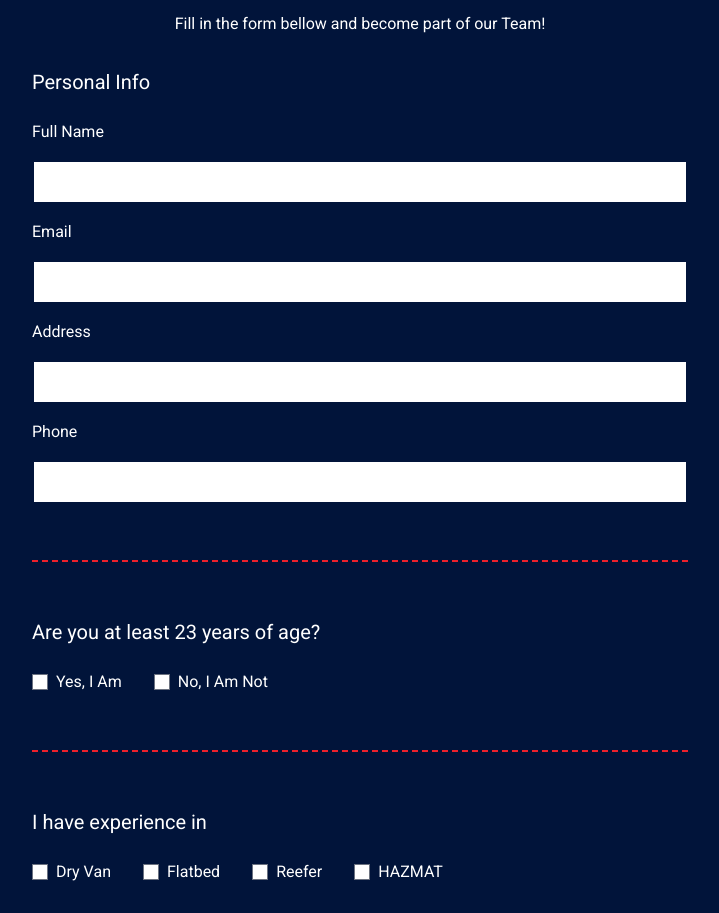
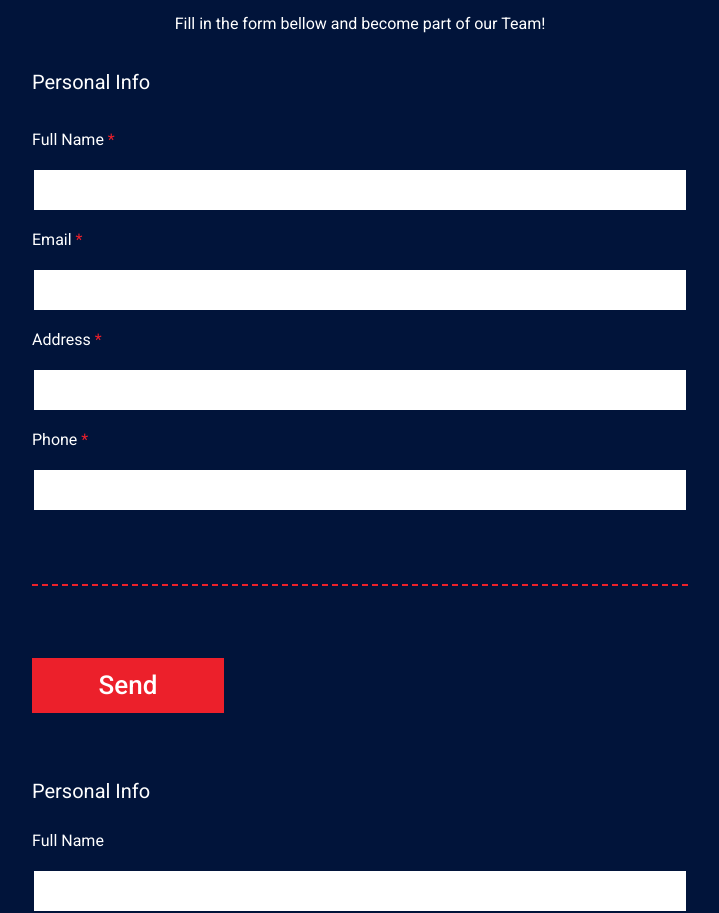
Before and after one commit to NenadVrtue/route-carriers, a Gatsby site: page /apply-now in a window 1280 px wide. Shown: the part 980-1893 px from the top of the page, without its empty margins (280-999 px from the left). Built offline with nearby package versions, Linux system fonts and the light colour scheme; Gatsby itself is replaced by a stand-in of ours.

Commit message:
error style,. apply early

```diff
--- a/src/components/applyForm.js
+++ b/src/components/applyForm.js
@@ -1,4 +1,10 @@
 import React from 'react'
+import { Formik, Form, Field , ErrorMessage} from 'formik'
+const encode = (data) => {
+  return Object.keys(data)
+    .map(key => encodeURIComponent(key) + "=" + encodeURIComponent(data[key]))
+    .join("&");
+}
 
 const ApplyForm = () => {
     return (
@@ -10,6 +16,83 @@ const ApplyForm = () => {
             <div className="bg-main-red w-24 h-2 my-7"></div>
 
             <p className="text-center font-body max-w-prose text-white leading-6">Fill in the form bellow and become part of our Team!</p>
+
+            <h3 className="text-white font-body text-xl w-full pl-2 mt-8">Personal Info</h3>
+
+            <Formik
+                initialValues={{
+                name: '',
+                email: '',
+                address: '',
+                phone: '',
+                }}
+                onSubmit={(values, actions) => {
+                fetch("/", {
+                method: "POST",
+                headers: { "Content-Type": "application/x-www-form-urlencoded" },
+                body: encode({ "form-name": "apply", ...values })
+                })
+                .then(() => {
+                alert('Success');
+                actions.resetForm()
+                })
+                .catch(() => {
+                alert('Error');
+                })
+                .finally(() => actions.setSubmitting(false))
+                }}
+
+                validate={values =>{
+                const emailRegex = /^[A-Z0-9._%+-]+@[A-Z0-9.-]+\.[A-Z]{2,}$/i;
+                const errors = {};
+                if(!values.name) {
+                errors.name = '* Name Required'
+                }
+                if(!values.phone) {
+                errors.phone = '* Phone Required'
+                }
+                if(!values.email || !emailRegex.test(values.email)) {
+                errors.email = '* Valid Email Required'
+                }
+                if(!values.address) {
+                errors.address = '* Adress Required'
+                }
+                return errors;
+                }}>
+                <Form className="font-body px-2 w-full my-8 flex flex-col" name="apply" data-netlify={true}>
+                    <div className="flex flex-col mb-4">
+                        <label className="text-base w-full text-body text-white mb-4" htmlFor='name'>Full Name <span className="text-main-red"> *</span></label>
+                        <Field className=" border-2 border-main-blue px-2 py-2 focus:outline-none focus:border-main-red focus:ring-1 focus:ring-main-red" name='name' />
+                        <ErrorMessage component="div" className="text-main-red  mt-2" name="name"  />
+                    </div>
+
+                    <div  className="flex flex-col mb-4">
+                    <label className="text-base w-full text-body text-white mb-4" htmlFor='email'>Email<span className="text-main-red"> *</span></label>
+                    <Field className=" border-2 border-main-blue py-2 px-2 focus:outline-none focus:border-main-red focus:ring-1 focus:ring-main-red" name='email' />
+                    <ErrorMessage component="div" className="text-main-red  mt-2" name="email" />
+                    </div>
+
+                    <div className="flex flex-col mb-4">
+                        <label className="text-base w-full text-body text-white mb-4" htmlFor='address'>Address <span className="text-main-red"> *</span></label>
+                        <Field className=" border-2 border-main-blue px-2 py-2 focus:outline-none focus:border-main-red focus:ring-1 focus:ring-main-red" name='address' />
+                        <ErrorMessage component="div" className="text-main-red  mt-2" name="address" />
+                    </div>
+
+                    <div className="flex flex-col mb-4">
+                        <label className="text-base w-full text-body text-white mb-4" htmlFor='phone'>Phone <span className="text-main-red"> *</span></label>
+                        <Field className=" border-2 border-main-blue px-2 py-2 focus:outline-none focus:border-main-red focus:ring-1 focus:ring-main-red" name='phone' />
+                        <ErrorMessage component="div" className="text-main-red  mt-2" name="phone" />
+                    </div>
+
+                    <div className="border-b-2 border-dashed border-main-red my-14"></div>
+
+                    <button className="w-4/5 sm:w-48 flex items-center justify-center px-4 py-1 border-4 border-main-red text-sub font-medium font-body text-white bg-main-red hover:bg-main-red-hover hover:border-main-red-hover  mt-4 " type='submit'>Send</button>
+
+                </Form>
+
+
+                </Formik>
+
 
            <form className="font-body px-2 w-full my-8" name="Contact Form" method="POST" data-netlify="true">
             <h2 className="font-body text-xl text-white mb-6">Personal Info</h2>
--- a/src/components/contactForm.js
+++ b/src/components/contactForm.js
@@ -27,7 +27,7 @@ const ContactForm = () => {
                 fetch("/", {
                 method: "POST",
                 headers: { "Content-Type": "application/x-www-form-urlencoded" },
-                body: encode({ "form-name": "contact-demo", ...values })
+                body: encode({ "form-name": "contact", ...values })
                 })
                 .then(() => {
                 alert('Success');
@@ -56,7 +56,7 @@ const ContactForm = () => {
                 }
                 return errors;
                 }}>
-                <Form className="font-body px-2 w-full my-8 flex flex-col" name="contact-demo" data-netlify={true}>
+                <Form className="font-body px-2 w-full my-8 flex flex-col" name="contact" data-netlify={true}>
                     <div className="flex flex-col mb-4">
                         <label className="text-base w-full text-body text-main-blue mb-4" htmlFor='name'>Full Name:</label>
                         <Field className=" border-2 border-main-blue px-2 py-2 focus:outline-none focus:border-main-red focus:ring-1 focus:ring-main-red" name='name' />
@@ -66,19 +66,19 @@ const ContactForm = () => {
                     <div className="flex flex-col mb-4">
                         <label className="text-base w-full text-body text-main-blue mb-4" htmlFor='phone'>Phone:</label>
                         <Field className=" border-2 border-main-blue px-2 py-2 focus:outline-none focus:border-main-red focus:ring-1 focus:ring-main-red" name='phone' />
-                        <ErrorMessage name="phone" />
+                        <ErrorMessage component="div" className="text-main-red  mt-2" name="phone" />
                     </div>
 
                     <div  className="flex flex-col mb-4">
                     <label className="text-base w-full text-body text-main-blue mb-4" htmlFor='email'>Email:</label>
                     <Field className=" border-2 border-main-blue py-2 px-2 focus:outline-none focus:border-main-red focus:ring-1 focus:ring-main-red" name='phone' name='email' />
-                    <ErrorMessage name="email" />
+                    <ErrorMessage component="div" className="text-main-red  mt-2" name="email" />
                     </div>
 
                     <div className="flex flex-col mb-4">
                     <label className="text-base w-full text-body text-main-blue mb-4" htmlFor='message'>Message:</label>
                     <Field className=" border-2 border-main-blue py-2 px-2 focus:outline-none focus:border-main-red focus:ring-1 focus:ring-main-red" name='message' component='textarea' />
-                    <ErrorMessage name="message" />
+                    <ErrorMessage component="div" className="text-main-red  mt-2" name="message" />
                     </div>
 
                     <button className="w-4/5 sm:w-48 flex items-center justify-center px-4 py-1 border-4 border-main-red text-sub font-medium font-body text-white bg-main-red hover:bg-main-red-hover hover:border-main-red-hover  mt-4 " type='submit'>Send</button>
```
